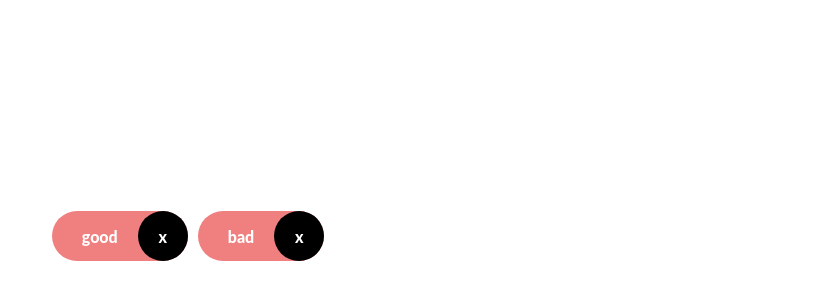
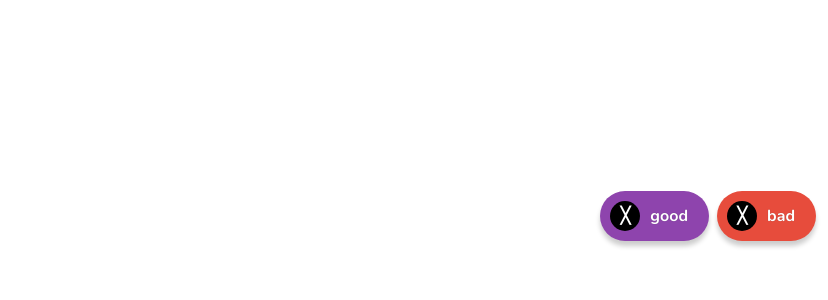
Before and after one commit to radovansurlak/fbbl, a React (Create React App) app: page / in a window 1280 px wide. Shown: the part 192-492 px from the top of the page, without its empty margins (452-1280 px from the left). Built offline with nearby package versions, Linux system fonts and the light colour scheme.

Commit message:
basic version

```diff
--- a/src/App.js
+++ b/src/App.js
@@ -4,14 +4,65 @@ import './style.scss';
 
 const l = console.log;
 
+function randomFlatColor() {
+  const colors = [
+    'rgb(26, 188, 156)',
+    'rgb(46, 204, 113)',
+    'rgb(52, 152, 219)',
+    'rgb(155, 89, 182)',
+    'rgb(52, 73, 94)',
+    'rgb(22, 160, 133)',
+    'rgb(39, 174, 96)',
+    'rgb(41, 128, 185)',
+    'rgb(142, 68, 173)',
+    'rgb(44, 62, 80)',
+    'rgb(241, 196, 15)',
+    'rgb(230, 126, 34)',
+    'rgb(231, 76, 60)',
+    'rgb(243, 156, 18)',
+    'rgb(211, 84, 0)',
+    'rgb(192, 57, 43)',
+
+  ];
+  return colors[Math.floor(Math.random() * colors.length)];
+}
+
+
 const feelingData = {
   bad: [
     'sad',
     'hurt',
+    'angry',
+    'depressed',
+    'confused',
+    'helpless',
+    'afraid',
+    'indifferent',
   ],
   good: [
     'happy',
     'satisfied',
+  ],
+  afraid: [
+    'fearful',
+    'terrified',
+    'suspicious',
+    'anxious',
+    'alarmed',
+    'panic',
+    'nervous',
+    'scared',
+    'worried',
+    'frightened',
+    'timid',
+    'shaky',
+    'restless',
+    'doubtful',
+    'threatened',
+    'cowardly',
+    'quaking',
+    'menaced',
+    'wary',
   ],
   sad: [
     'tearful',
@@ -27,6 +78,106 @@ const feelingData = {
     'grieved',
     'mournful',
     'dismayed',
+  ],
+  angry:
+    [
+      'irritated',
+      'enraged',
+      'hostile',
+      'insulting',
+      'sore',
+      'annoyed',
+      'upset',
+      'hateful',
+      'unpleasant',
+      'offensive',
+      'bitter',
+      'aggressive',
+      'resentful',
+      'inflamed',
+      'provoked',
+      'incensed',
+      'infuriated',
+      'cross',
+      'worked up',
+      'boiling',
+      'fuming',
+      'indignant',
+    ],
+  depressed:
+    [
+      'lousy',
+      'disappointed',
+      'discouraged',
+      'ashamed',
+      'powerless',
+      'diminished',
+      'guilty',
+      'dissatisfied',
+      'miserable',
+      'detestable',
+      'repugnant',
+      'despicable',
+      'disgusting',
+      'abominable',
+      'terrible',
+      'in despair',
+      'sulky',
+      'a sense of loss',
+    ],
+  helpless: [
+    'incapable',
+    'alone',
+    'paralyzed',
+    'fatigued',
+    'useless',
+    'inferior',
+    'vulnerable',
+    'empty',
+    'forced',
+    'hesitant',
+    'despair',
+    'frustrated',
+    'distressed',
+    'woeful',
+    'pathetic',
+    'tragic',
+    'in a stew',
+    'dominated',
+  ],
+  indifferent: [
+    'insensitive',
+    'dull',
+    'nonchalant',
+    'neutral',
+    'reserved',
+    'weary',
+    'bored',
+    'preoccupied',
+    'cold',
+    'disinterested',
+    'lifeless',
+  ],
+
+  confused: [
+    'doubtful',
+    'uncertain',
+    'indecisive',
+    'perplexed',
+    'embarrassed',
+    'hesitant',
+    'shy',
+    'stupefied',
+    'disillusioned',
+    'unbelieving',
+    'skeptical',
+    'distrustful',
+    'misgiving',
+    'lost',
+    'unsure',
+    'uneasy',
+    'pessimistic',
+    'tense',
   ],
   hurt: [
     'crushed',
@@ -51,17 +202,37 @@ const feelingData = {
 };
 
 
-function Feeling(props) {
-  const {
-    closeFeeling, openFeeling, subfeelings, name, index,
-  } = props;
-  return (
-    <div key={index} onClick={event => openFeeling(event, name, subfeelings)} className="feeling">
-      {name}
-      <button type="button" onClick={event => closeFeeling(event, name)} className="feeling__close-button">x</button>
-    </div>
-  );
+class Feeling extends Component {
+
+  constructor(props) {
+    super(props);
+    this.state = {
+      color: props.color
+    }
+  }
+
+  componentWillMount() {
+    this.color = randomFlatColor()
+  }
+
+  render() {
+    const { closeFeeling, openFeeling, subfeelings, name, index } = this.props;
+    const color = this.color;
+
+    const style = {
+      backgroundColor: color,
+    };
+
+    return (
+      <div style={style} key={index} onClick={event => openFeeling(event, name, subfeelings)} className="feeling">
+        <button type="button" onClick={event => closeFeeling(event, name)} className="feeling__close-button">╳</button>
+        <span className="feeling__label">{name}</span>
+      </div>
+    )
+
+  }
 }
+
 
 
 class App extends Component {
@@ -75,6 +246,13 @@ class App extends Component {
     };
     this.openFeeling = this.openFeeling.bind(this);
     this.closeFeeling = this.closeFeeling.bind(this);
+    this.resetFeelings = this.resetFeelings.bind(this);
+  }
+
+  resetFeelings() {
+    this.setState({
+      availableFeelings: ['good', 'bad']
+    })
   }
 
   openFeeling(event, feeling, subfeelings) {
@@ -92,7 +270,12 @@ class App extends Component {
     this.setState((prevState) => {
       let newFeelings = prevState.availableFeelings;
       newFeelings.splice(feelingIndex, 1);
-      newFeelings = subfeelings ? newFeelings.concat(subfeelings) : newFeelings;
+      newFeelings = subfeelings || newFeelings;
+      if (newFeelings.length === 0) {
+        alert('no more feelings')
+        this.resetFeelings();
+      }
+      // subfeelings && newFeelings.push(...subfeelings);
       l(newFeelings);
       return {
         availableFeelings: newFeelings,
@@ -116,17 +299,18 @@ class App extends Component {
 
   render() {
     const { availableFeelings, feelingData, selectedFeelings } = this.state;
-    const feelingsJSX = availableFeelings.map((feeling, index) => <Feeling index={index} name={feeling} openFeeling={this.openFeeling} subfeelings={feelingData[feeling] || false} closeFeeling={this.closeFeeling} />);
+    const feelingsJSX = availableFeelings.map((feeling, index) => <Feeling index={index} name={feeling} color={randomFlatColor()} openFeeling={this.openFeeling} subfeelings={feelingData[feeling] || false} closeFeeling={this.closeFeeling} />);
     const selectedFeelingsJSX = selectedFeelings.join(', ');
 
     return (
       <main>
-        <section>
+        <section className="selected-feelings">
+          {selectedFeelingsJSX}
+        </section>
+        <section className="feeling-list">
           {feelingsJSX}
         </section>
-        <footer className="selected-feelings">
-          {selectedFeelingsJSX}
-        </footer>
+
       </main>
     );
   }
--- a/src/style.scss
+++ b/src/style.scss
@@ -1,3 +1,5 @@
+@import url('https://fonts.googleapis.com/css?family=Nunito:700');
+
 %reset-button {
   font: inherit;
   /* Normalize `line-height`. Cannot be changed from `normal` in Firefox 4+. */
@@ -22,8 +24,8 @@
 }
 
 :root {
-  font-family: Lato;
-  font-weight: 800;
+  font-family: Nunito;
+  font-weight: 700;
 }
 
 html,
@@ -39,36 +41,46 @@ main {
   width: 100%;
 }
 
-section {
+.feeling-list {
   display: table-cell;
 
   width: 100%;
   height: 100%;
 
-  text-align: center;
+  text-align: right;
   vertical-align: middle;
 }
 
 .feeling {
   display: inline-block;
 
-  margin: 5px;
-  padding-left: 30px;
+  margin: 4px;
+  padding: 10px;
+  padding-right: 21px;
 
   cursor: pointer;
 
   color: white;
   border-radius: 50px;
   background-color: lightcoral;
+  box-shadow: 0 5px 5px 0 rgba(0,0,0,.2);
 
   &:hover {
     background-color: lightsalmon;
   }
 
+  &__label {
+    font-size: 16px;
+
+    text-shadow: 0 0 1px rgba(0,0,0,.3);
+  }
+
   &__close-button {
-    width: 50px;
-    height: 50px;
-    margin-left: 20px;
+    $size: 30px;
+
+    width: $size;
+    height: $size;
+    margin-right: 10px;
 
     cursor: pointer;
 
@@ -83,10 +95,6 @@ section {
   }
 }
 
-footer {
-  display: table-caption;
-
-  padding-top: 20px;
-
-  text-align: center;
+.selected-feelings {
+  display: table-row;
 }
```
Also changed, not shown: .csscomb.json.
